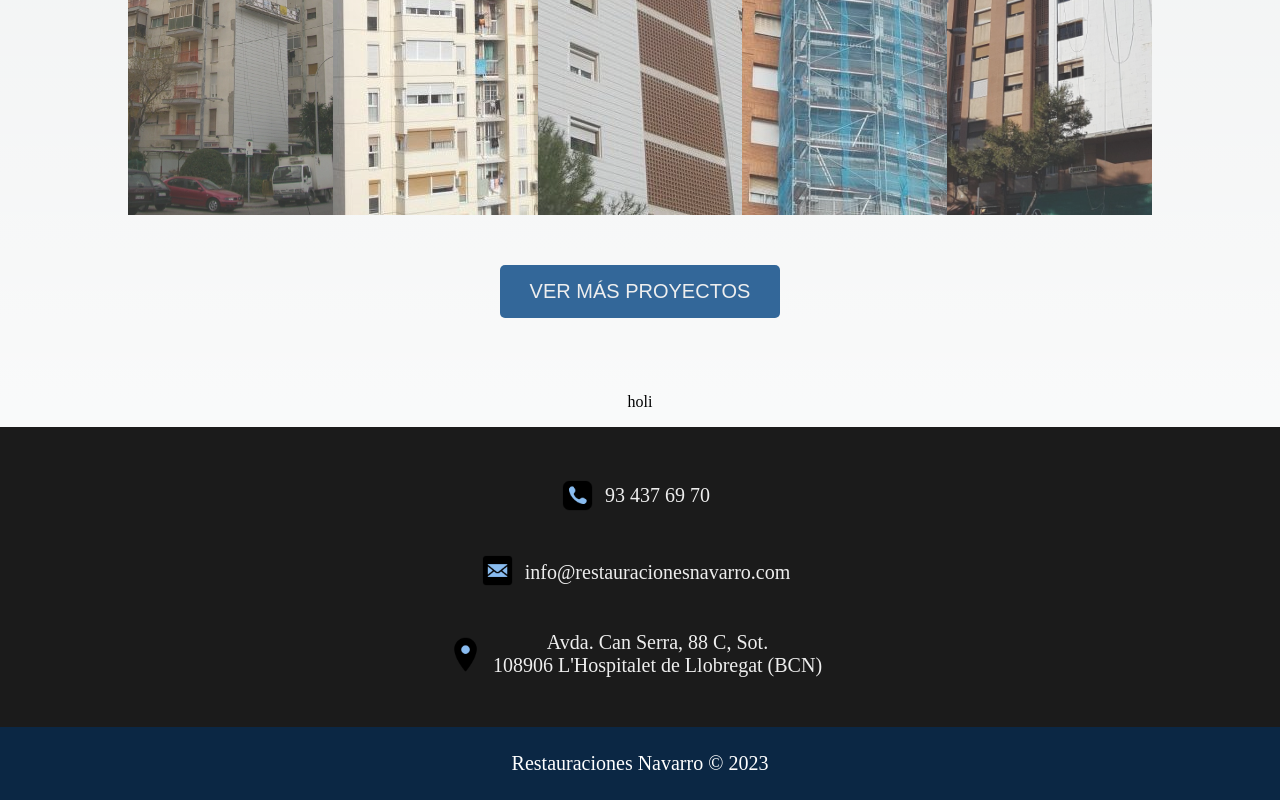
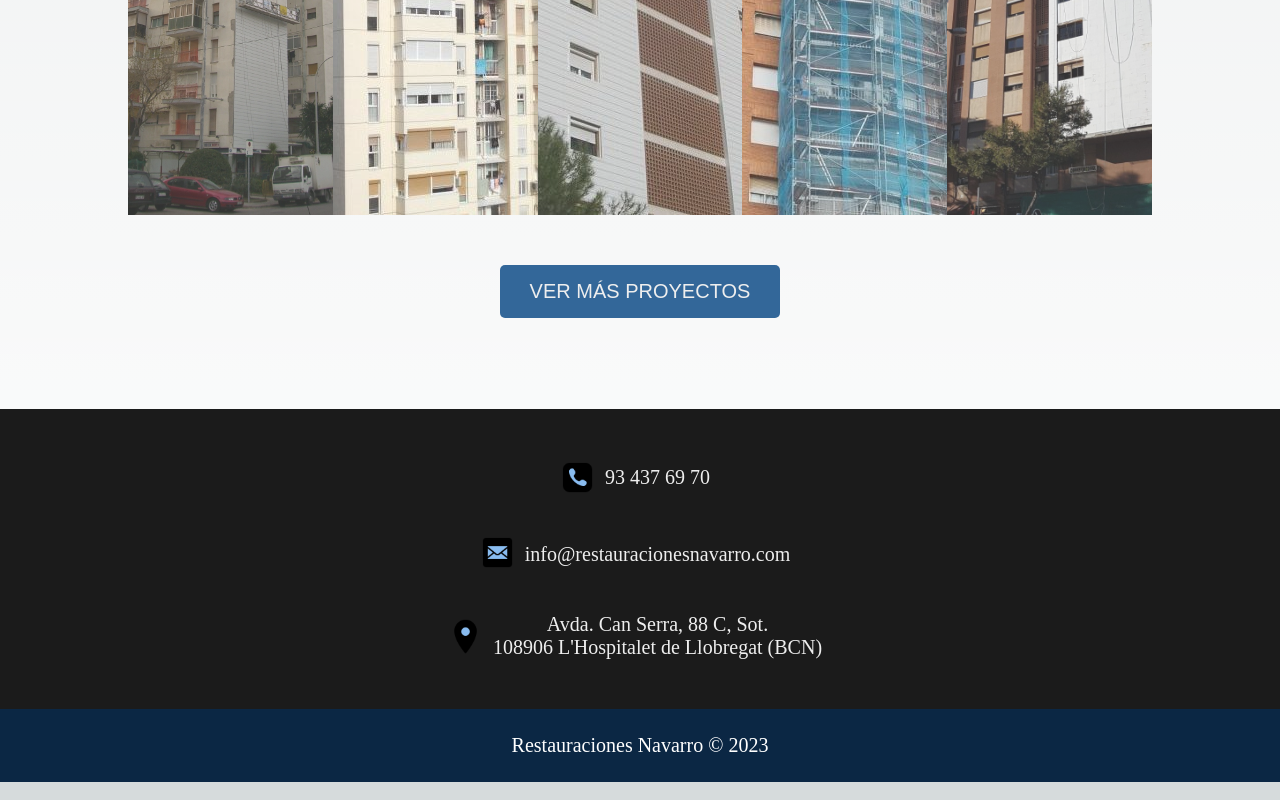
Before and after one commit to raulnu/navarro-rehabilitaciones-front, a Next.js app: page / in a window 1280 px wide. Shown: the part 2021-2821 px from the top of the page. Built offline with nearby package versions, Linux system fonts and the light colour scheme.

Commit message:
deleted debugging elements

```diff
--- a/src/pages/index.tsx
+++ b/src/pages/index.tsx
@@ -106,7 +106,6 @@ export default function Home() {
             <button>VER MÁS PROYECTOS</button>
           </a>
         </section>
-        <div>holi</div>
       </main>
       <Footer />
     </>
```
